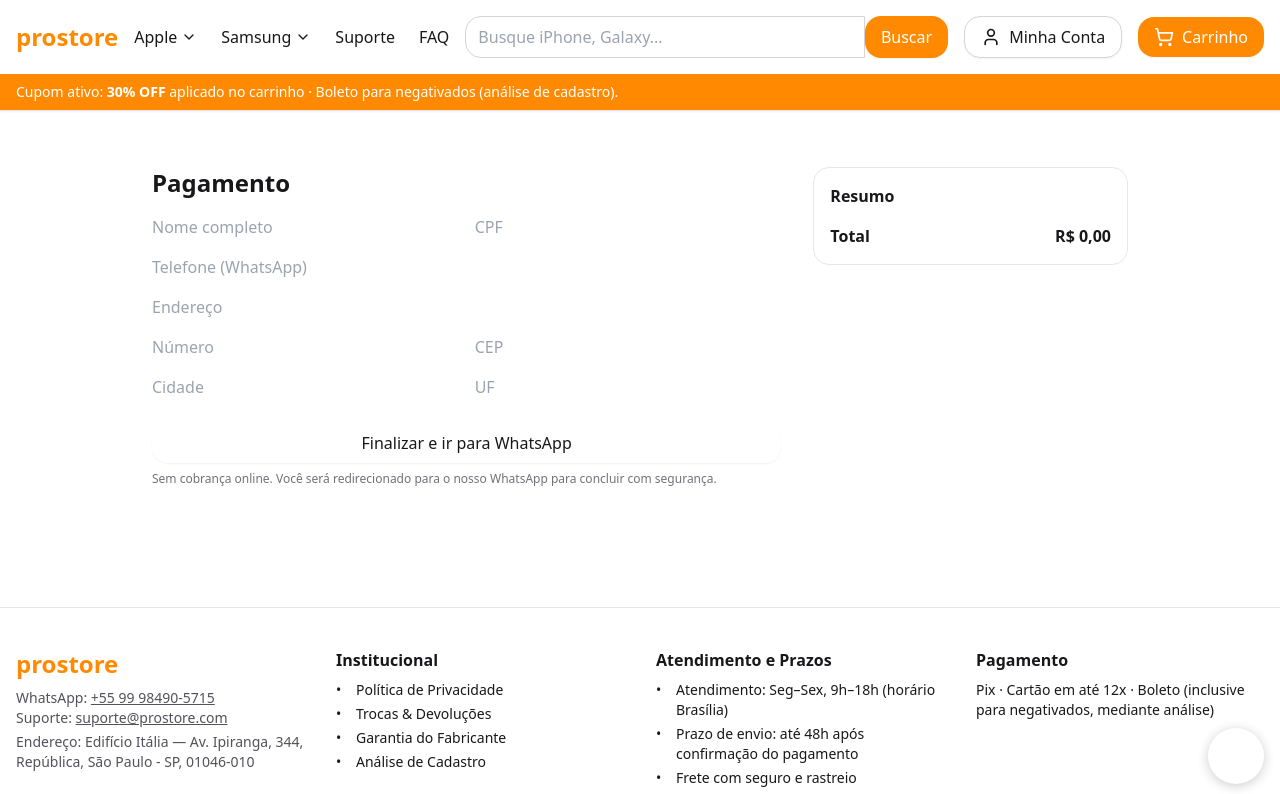
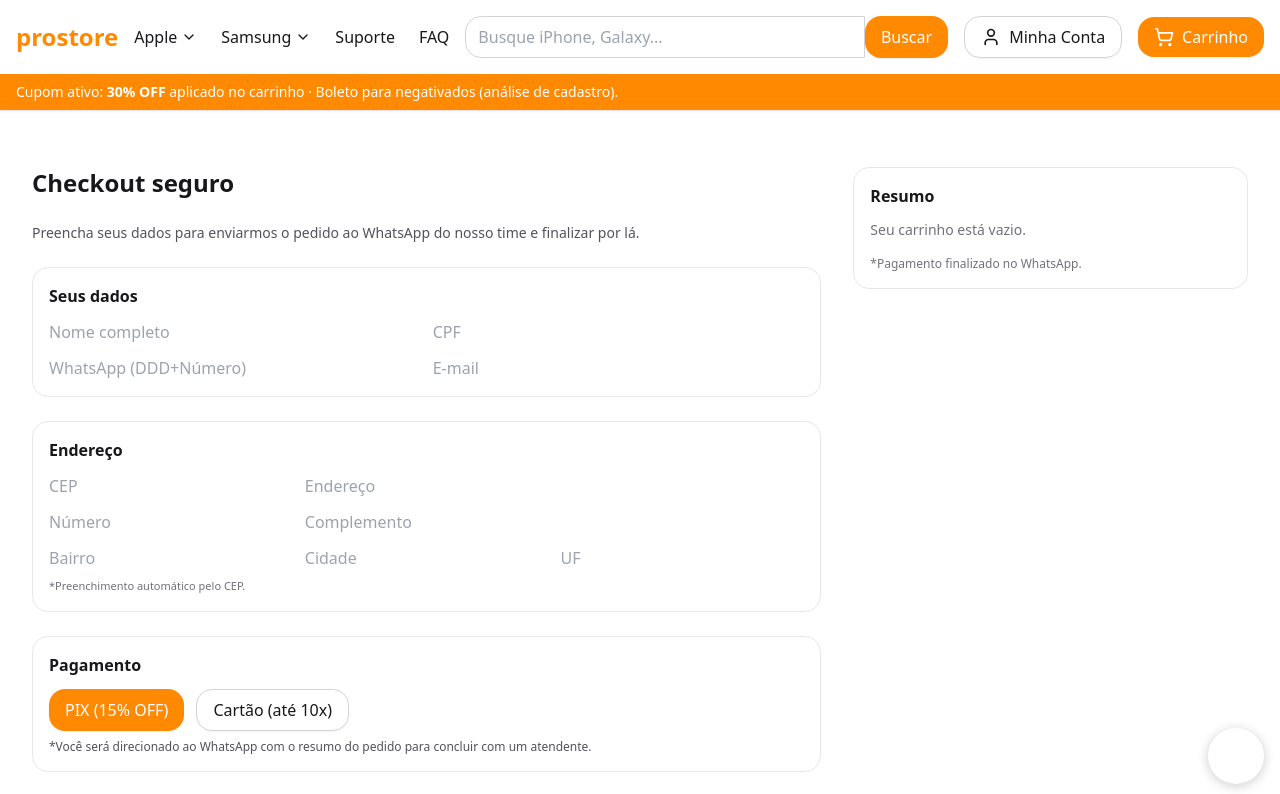
Before and after one commit to blogmarinaluz/SiteOficial, a Next.js app: page /checkout in a window 1280 px wide. Shown: the top 794 px of the page. Built offline with nearby package versions, Linux system fonts and the light colour scheme.

Commit message:
Update page.tsx

```diff
--- a/src/app/checkout/page.tsx
+++ b/src/app/checkout/page.tsx
@@ -1,87 +1,225 @@
+"use client";
 
-'use client';
-import { useEffect, useMemo, useState } from 'react';
-import data from '@/data/products.json';
+import { useEffect, useMemo, useState } from "react";
 
-function br(n:number){ return n.toLocaleString('pt-BR',{style:'currency',currency:'BRL'}); }
+type CartItem = {
+  id: string;
+  name: string;
+  image?: string;
+  storage?: string | number;
+  color?: string;
+  price?: number;
+  qty: number;
+};
 
-export default function Checkout({ searchParams }:{ searchParams?:{ item?:string }}){
-  const [nome, setNome] = useState('');
-  const [cpf, setCpf] = useState('');
-  const [telefone, setTelefone] = useState('');
-  const [endereco, setEndereco] = useState('');
-  const [numero, setNumero] = useState('');
-  const [cep, setCep] = useState('');
-  const [cidade, setCidade] = useState('');
-  const [uf, setUf] = useState('');
+function br(n: number) {
+  return n.toLocaleString("pt-BR", { style: "currency", currency: "BRL" });
+}
+function withPix(n: number) {
+  return Math.round(n * 0.85); // 15% OFF no PIX
+}
 
-  // Recupera carrinho e item direto
-  const cart = useMemo(()=>{
-    if (typeof window === 'undefined') return [];
-    const fromParam = searchParams?.item ? (data as any[]).find(p=>p.id===searchParams.item) : null;
-    let cart = JSON.parse(localStorage.getItem('cart')||'[]');
-    if(fromParam){
-      cart = [{ id: fromParam.id, name: fromParam.name, storage: fromParam.storage, color: fromParam.color, price: fromParam.price, qty: 1, image: fromParam.image }];
+const SELLER_NUMBER =
+  process.env.NEXT_PUBLIC_SELLER_NUMBER || "55999984905715";
+
+export default function Checkout() {
+  const [cart, setCart] = useState<CartItem[]>([]);
+  const [loading, setLoading] = useState(true);
+
+  // Dados do cliente
+  const [nome, setNome] = useState("");
+  const [cpf, setCpf] = useState("");
+  const [whats, setWhats] = useState("");
+  const [email, setEmail] = useState("");
+  const [cep, setCep] = useState("");
+  const [endereco, setEndereco] = useState("");
+  const [numero, setNumero] = useState("");
+  const [complemento, setComplemento] = useState("");
+  const [bairro, setBairro] = useState("");
+  const [cidade, setCidade] = useState("");
+  const [uf, setUf] = useState("");
+  const [pagamento, setPagamento] = useState<"PIX" | "Cartão">("PIX");
+
+  useEffect(() => {
+    try {
+      const raw = localStorage.getItem("cart");
+      const list: CartItem[] = raw ? JSON.parse(raw) : [];
+      setCart(list);
+    } catch {
+      setCart([]);
+    } finally {
+      setLoading(false);
     }
-    return cart;
-  }, [searchParams?.item]);
+  }, []);
 
-  const total = cart.reduce((s:any, it:any)=> s + (it.price||0) * it.qty, 0);
+  // AUTO-PREENCHER POR CEP (ViaCEP)
+  useEffect(() => {
+    const digits = cep.replace(/\D/g, "");
+    if (digits.length === 8) {
+      fetch(`https://viacep.com.br/ws/${digits}/json/`)
+        .then((r) => r.json())
+        .then((d) => {
+          if (d?.erro) return;
+          setEndereco(d.logradouro || "");
+          setBairro(d.bairro || "");
+          setCidade(d.localidade || "");
+          setUf(d.uf || "");
+        })
+        .catch(() => {});
+    }
+  }, [cep]);
 
-  function finalizar(){
-    const items = cart.map((it:any)=>`• ${it.name} ${it.storage}GB - ${it.color} x${it.qty} = ${br((it.price||0)*it.qty)}`).join('%0A');
-    const dados = [
-      `Nome: ${nome}`,
-      `CPF: ${cpf}`,
-      `Telefone: ${telefone}`,
-      `Endereço: ${endereco}, ${numero}`,
-      `CEP: ${cep}`,
-      `Cidade/UF: ${cidade}-${uf}`
-    ].join('%0A');
-    const msg = `Olá! Quero finalizar minha compra:%0A${items}%0A%0ATotal: ${br(total)}%0A%0A${dados}`;
-    const whatsapp = '55' + (telefone.replace(/\D/g,'')); // fallback para o próprio número do cliente
-    const sellerNumber = '5599999999999'; // TODO: troque para o número oficial
-    const url = `https://wa.me/${sellerNumber}?text=${msg}`;
-    window.location.href = url;
+  const subtotal = useMemo(
+    () => cart.reduce((acc, it) => acc + (it.price || 0) * it.qty, 0),
+    [cart]
+  );
+  const totalPix = useMemo(() => withPix(subtotal), [subtotal]);
+
+  function limparCarrinho() {
+    localStorage.removeItem("cart");
+    setCart([]);
   }
 
+  function toWhatsApp() {
+    if (!cart.length) {
+      alert("Seu carrinho está vazio.");
+      return;
+    }
+    const linhas: string[] = [];
+    linhas.push("*Pedido ProStore*");
+    linhas.push(`*Cliente:* ${nome || "-"}`);
+    linhas.push(`CPF: ${cpf || "-"}`);
+    linhas.push(`WhatsApp: ${whats || "-"}`);
+    linhas.push(`E-mail: ${email || "-"}`);
+    linhas.push(
+      `Endereço: ${endereco || "-"}, Nº ${numero || "-"} ${
+        complemento ? " - " + complemento : ""
+      }`
+    );
+    linhas.push(`Bairro: ${bairro || "-"} - ${cidade || "-"} / ${uf || "-"}`);
+    linhas.push(`CEP: ${cep || "-"}`);
+    linhas.push("");
+    linhas.push("*Itens:*");
+    cart.forEach((it) => {
+      linhas.push(
+        `• ${it.qty}x ${it.name}${it.color ? " - " + it.color : ""}${
+          it.storage ? " " + it.storage + "GB" : ""
+        } — ${br((it.price || 0) * it.qty)}`
+      );
+    });
+    linhas.push("");
+    linhas.push(`Subtotal: ${br(subtotal)}`);
+    if (pagamento === "PIX") {
+      linhas.push(`Total no PIX (15% OFF): *${br(totalPix)}*`);
+    } else {
+      linhas.push(`Total no Cartão (até 10x): *${br(subtotal)}*`);
+    }
+    linhas.push("");
+    linhas.push(`Forma de pagamento: ${pagamento}`);
+    linhas.push("");
+    linhas.push("_Obs.: pedido enviado via site para finalizar no WhatsApp._");
+
+    const msg = encodeURIComponent(linhas.join("\n"));
+    const link = `https://api.whatsapp.com/send?phone=${SELLER_NUMBER}&text=${msg}`;
+    window.location.href = link;
+  }
+
+  if (loading) return <div className="p-6">Carregando…</div>;
+
   return (
-    <div className="max-w-5xl mx-auto p-6 grid md:grid-cols-[2fr,1fr] gap-8">
-      <div>
-        <h1 className="text-2xl font-bold mb-4">Pagamento</h1>
-        <div className="grid sm:grid-cols-2 gap-4">
-          <input placeholder="Nome completo" value={nome} onChange={e=>setNome(e.target.value)} className="input"/>
-          <input placeholder="CPF" value={cpf} onChange={e=>setCpf(e.target.value)} className="input"/>
-          <input placeholder="Telefone (WhatsApp)" value={telefone} onChange={e=>setTelefone(e.target.value)} className="input sm:col-span-2"/>
-          <input placeholder="Endereço" value={endereco} onChange={e=>setEndereco(e.target.value)} className="input sm:col-span-2"/>
-          <input placeholder="Número" value={numero} onChange={e=>setNumero(e.target.value)} className="input"/>
-          <input placeholder="CEP" value={cep} onChange={e=>setCep(e.target.value)} className="input"/>
-          <input placeholder="Cidade" value={cidade} onChange={e=>setCidade(e.target.value)} className="input"/>
-          <input placeholder="UF" value={uf} onChange={e=>setUf(e.target.value)} className="input"/>
+    <div className="container p-6 grid md:grid-cols-[2fr,1fr] gap-8">
+      {/* COLUNA ESQUERDA — DADOS */}
+      <div className="space-y-6">
+        <h1 className="text-2xl font-bold">Checkout seguro</h1>
+        <p className="text-sm text-zinc-600 -mt-2">
+          Preencha seus dados para enviarmos o pedido ao WhatsApp do nosso time e finalizar por lá.
+        </p>
+
+        <section className="border rounded-2xl p-4">
+          <h2 className="font-semibold mb-3">Seus dados</h2>
+          <div className="grid sm:grid-cols-2 gap-3">
+            <input className="input" placeholder="Nome completo" value={nome} onChange={e=>setNome(e.target.value)} />
+            <input className="input" placeholder="CPF" value={cpf} onChange={e=>setCpf(e.target.value)} />
+            <input className="input" placeholder="WhatsApp (DDD+Número)" value={whats} onChange={e=>setWhats(e.target.value)} />
+            <input className="input" placeholder="E-mail" value={email} onChange={e=>setEmail(e.target.value)} />
+          </div>
+        </section>
+
+        <section className="border rounded-2xl p-4">
+          <h2 className="font-semibold mb-3">Endereço</h2>
+          <div className="grid sm:grid-cols-3 gap-3">
+            <input className="input" placeholder="CEP" value={cep} onChange={e=>setCep(e.target.value)} />
+            <input className="input sm:col-span-2" placeholder="Endereço" value={endereco} onChange={e=>setEndereco(e.target.value)} />
+            <input className="input" placeholder="Número" value={numero} onChange={e=>setNumero(e.target.value)} />
+            <input className="input sm:col-span-2" placeholder="Complemento" value={complemento} onChange={e=>setComplemento(e.target.value)} />
+            <input className="input" placeholder="Bairro" value={bairro} onChange={e=>setBairro(e.target.value)} />
+            <input className="input" placeholder="Cidade" value={cidade} onChange={e=>setCidade(e.target.value)} />
+            <input className="input" placeholder="UF" value={uf} onChange={e=>setUf(e.target.value)} />
+          </div>
+          <div className="text-[11px] text-zinc-500 mt-2">*Preenchimento automático pelo CEP.</div>
+        </section>
+
+        <section className="border rounded-2xl p-4">
+          <h2 className="font-semibold mb-3">Pagamento</h2>
+          <div className="flex gap-3">
+            <button
+              className={`btn ${pagamento === "PIX" ? "btn-primary" : "btn-outline"}`}
+              onClick={() => setPagamento("PIX")}
+            >
+              PIX (15% OFF)
+            </button>
+            <button
+              className={`btn ${pagamento === "Cartão" ? "btn-primary" : "btn-outline"}`}
+              onClick={() => setPagamento("Cartão")}
+            >
+              Cartão (até 10x)
+            </button>
+          </div>
+          <div className="text-xs text-zinc-600 mt-2">
+            *Você será direcionado ao WhatsApp com o resumo do pedido para concluir com um atendente.
+          </div>
+        </section>
+
+        <div className="flex gap-3">
+          <button className="btn-primary" onClick={toWhatsApp}>Enviar pedido no WhatsApp</button>
+          <button className="btn-outline" onClick={limparCarrinho}>Limpar carrinho</button>
         </div>
-        <button onClick={finalizar} className="btn mt-6 w-full">Finalizar e ir para WhatsApp</button>
-        <p className="text-xs text-zinc-500 mt-2">Sem cobrança online. Você será redirecionado para o nosso WhatsApp para concluir com segurança.</p>
       </div>
-      <div>
-        <div className="sticky top-6 border rounded-2xl p-4">
-          <h2 className="font-semibold mb-3">Resumo</h2>
-          <div className="space-y-2">
-            {cart.map((it:any)=>(
-              <div key={it.id} className="flex gap-3">
-                <img src={it.image} className="w-16 h-16 rounded-lg object-cover" alt={it.name}/>
-                <div className="text-sm">
+
+      {/* COLUNA DIREITA — RESUMO */}
+      <aside className="border rounded-2xl p-4 h-fit sticky top-6">
+        <h2 className="font-semibold mb-3">Resumo</h2>
+        {!cart.length ? (
+          <div className="text-sm text-zinc-500">Seu carrinho está vazio.</div>
+        ) : (
+          <div className="space-y-3">
+            {cart.map((it) => (
+              <div key={it.id} className="flex gap-3 items-center border-b pb-3">
+                <img src={it.image} alt={it.name} className="w-16 h-16 rounded object-contain bg-white" />
+                <div className="flex-1">
                   <div className="font-medium">{it.name}</div>
-                  <div className="text-zinc-500">{it.storage}GB • {it.color}</div>
-                  <div className="font-semibold">{br(it.price||0)}</div>
+                  <div className="text-xs text-zinc-500">
+                    {it.color} {it.storage ? `• ${it.storage}GB` : ""} • {it.qty}x
+                  </div>
                 </div>
+                <div className="text-sm">{br((it.price || 0) * it.qty)}</div>
               </div>
             ))}
+
+            <div className="flex justify-between text-sm pt-2">
+              <span>Subtotal</span>
+              <b>{br(subtotal)}</b>
+            </div>
+            <div className="flex justify-between text-sm">
+              <span>PIX (15% OFF)</span>
+              <b>{br(totalPix)}</b>
+            </div>
           </div>
-          <div className="mt-4 flex justify-between font-semibold">
-            <span>Total</span><span>{br(total)}</span>
-          </div>
+        )}
+        <div className="text-xs text-zinc-500 mt-4">
+          *Pagamento finalizado no WhatsApp.
         </div>
-      </div>
+      </aside>
     </div>
-  )
+  );
 }
```
